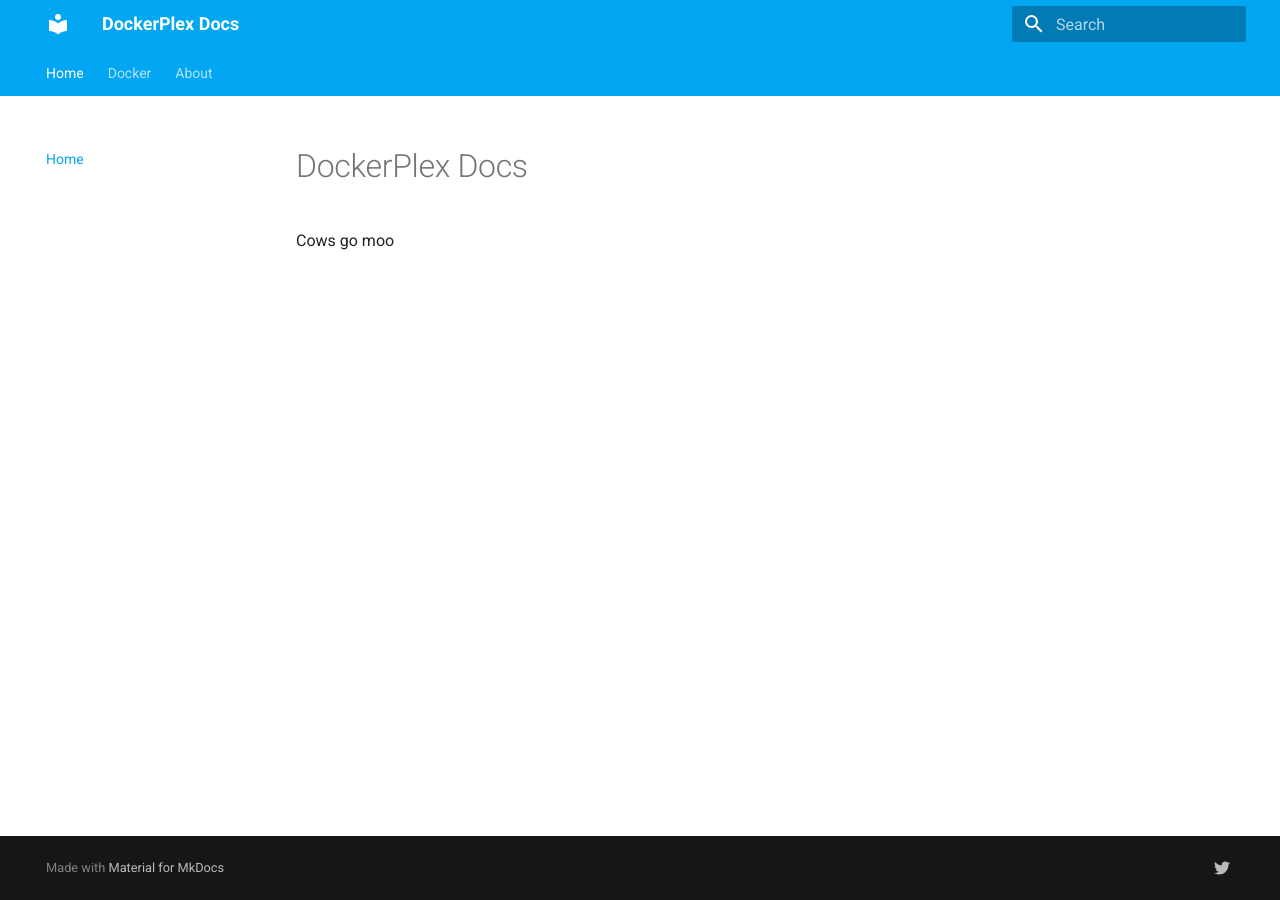
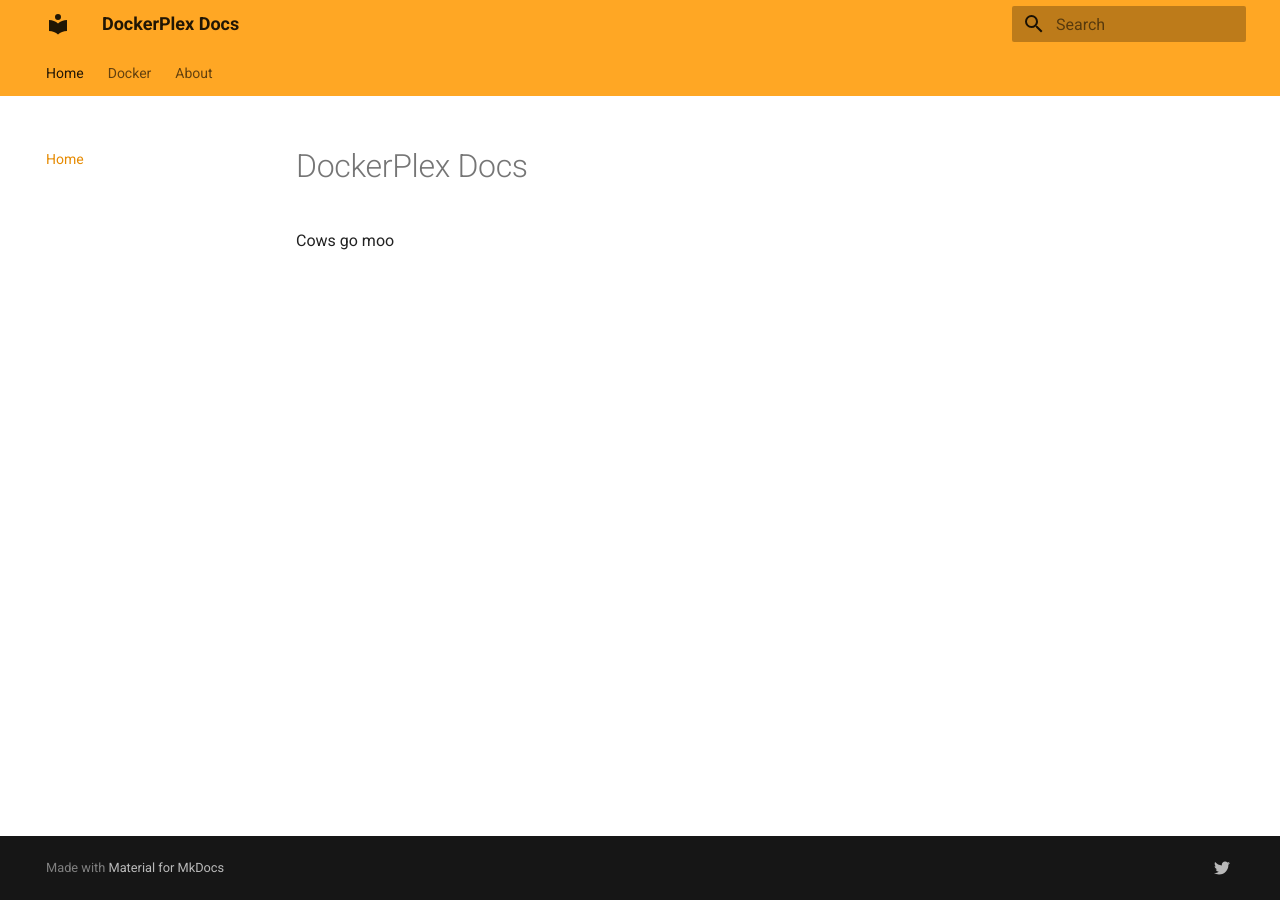
Before and after one commit to DockerPlex/Docs, an MkDocs documentation site: the page built from mkdocs/index.md, in a window 1280 px wide. Built offline with MkDocs 1.6.1 and Material for MkDocs 9.7.7, drawn with Linux system fonts in a browser that asks for light colours; old or Windows-style settings are respelled for this version of MkDocs.

Commit message:
change color

```diff
--- a/mkdocs.yml
+++ b/mkdocs.yml
@@ -16,8 +16,8 @@ pages:
 theme:
   name: 'material'
   palette:
-    primary: 'light blue'
-    accent: 'blue'
+    primary: 'orange'
+    accent: 'amber'
   feature:
     tabs: true
 
```
